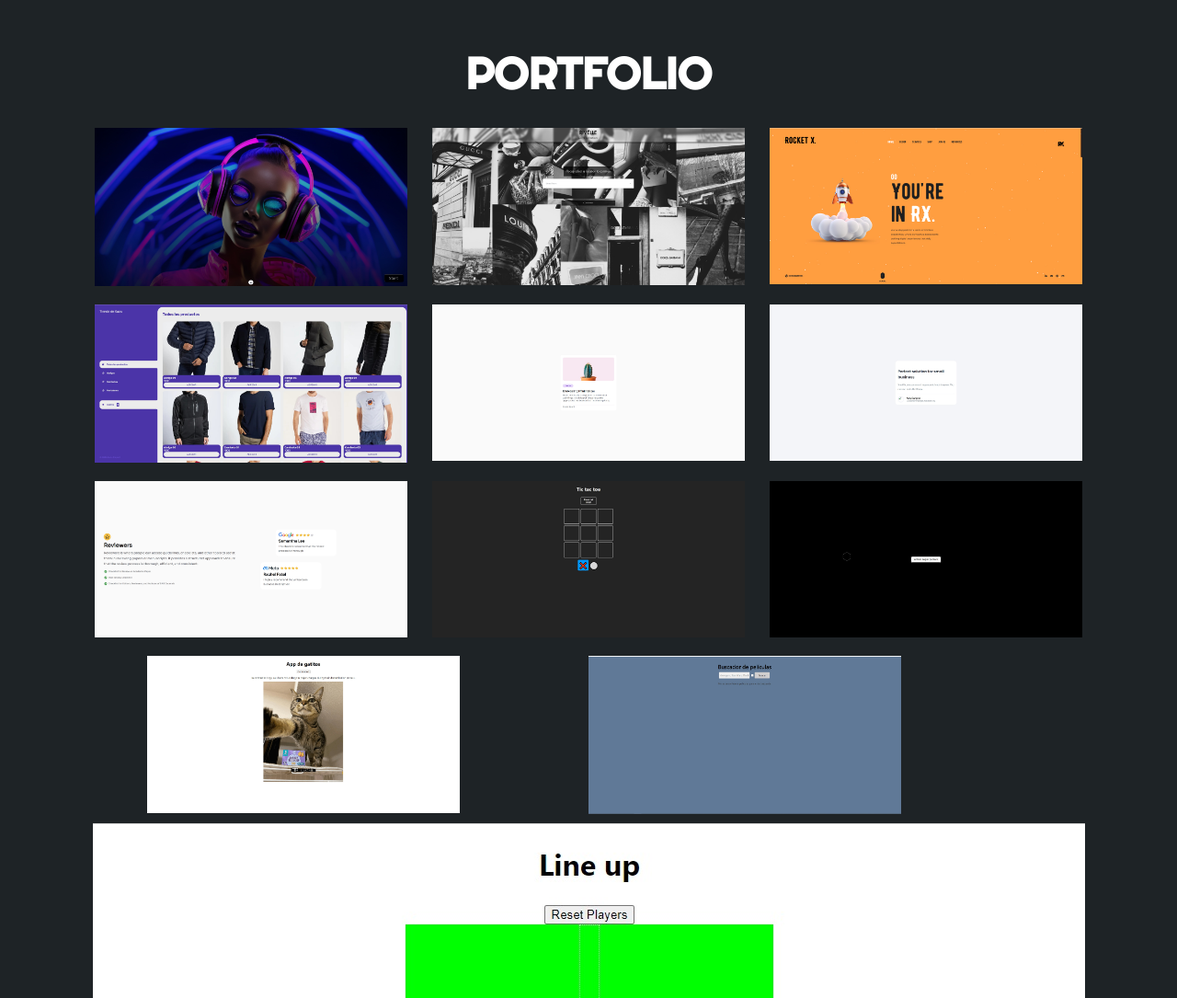
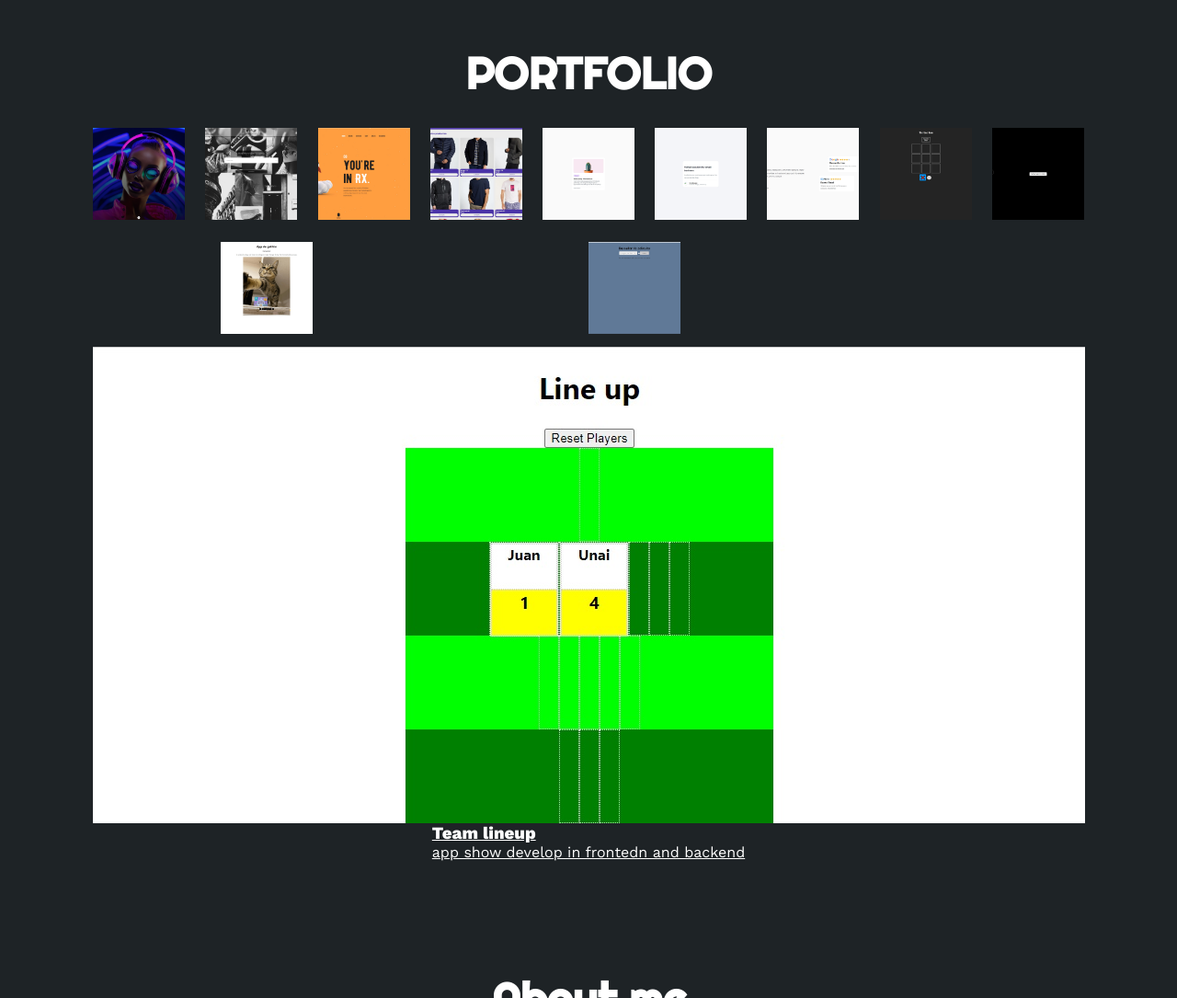
Before and after one commit to Kazuryto84/PortafolioDiegoH, a plain HTML site: page index.html in a window 1280 px wide. Shown: the part 820-1905 px from the top of the page at 92% size. Drawn offline with nearby package versions, Linux system fonts and the light colour scheme.

Commit message:
adjust in CSS

```diff
--- a/estilo.css
+++ b/estilo.css
@@ -134,10 +134,12 @@ html{
     margin: 10px;
     cursor: pointer;
 }
-.portfolio .galeria .proyecto img{
-    width: 100%;
-    display: block;
+.portfolio .galeria .proyecto img {
+    width: 100px; /* Ajusta el tamaño según tus necesidades */
+    height: 100px; /* Ajusta el tamaño según tus necesidades */
+    object-fit: cover; /* Asegura que la imagen se ajuste al contenedor */
 }
+
 .portfolio .galeria .proyecto .overlay{
     position: absolute;
     top: 0;
```
